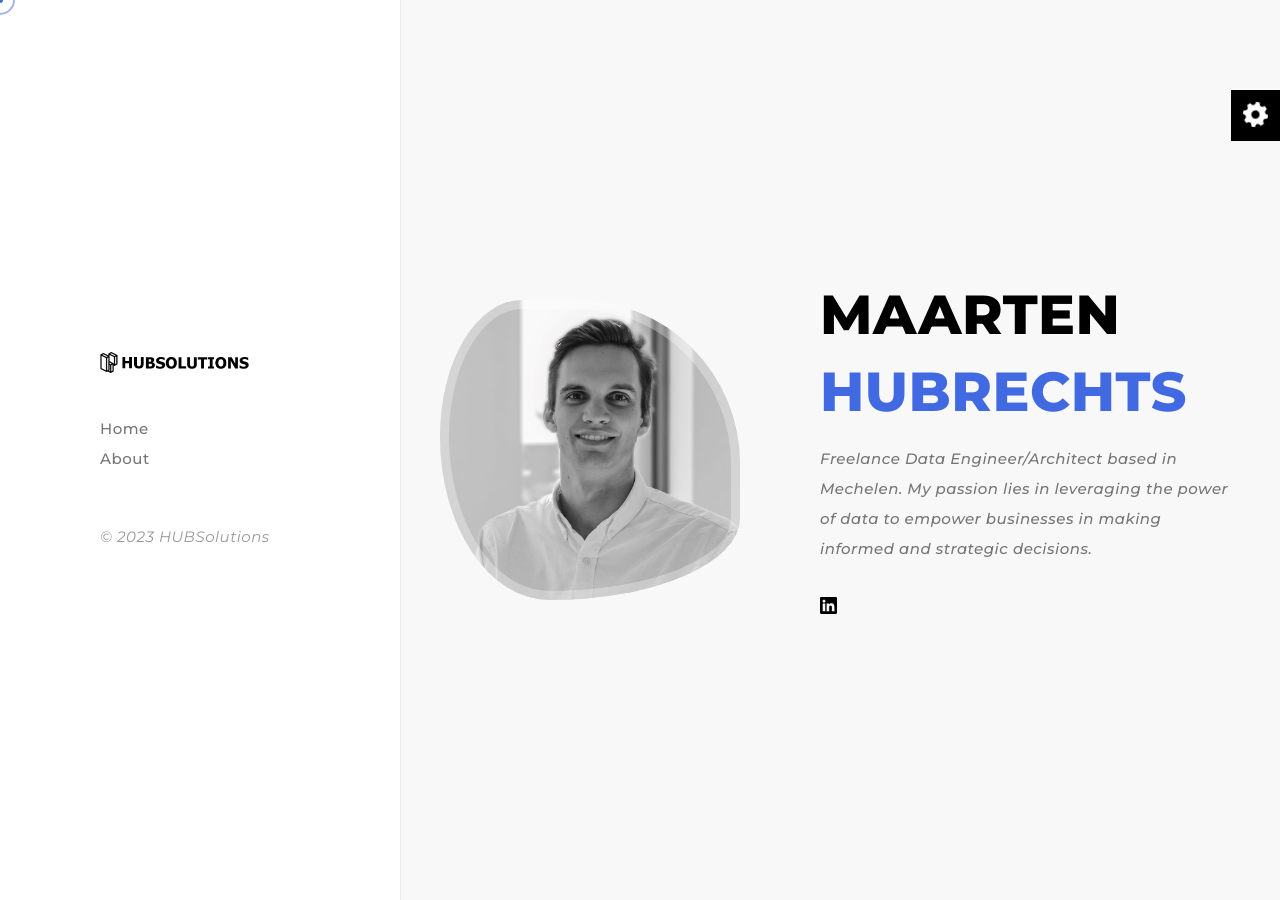
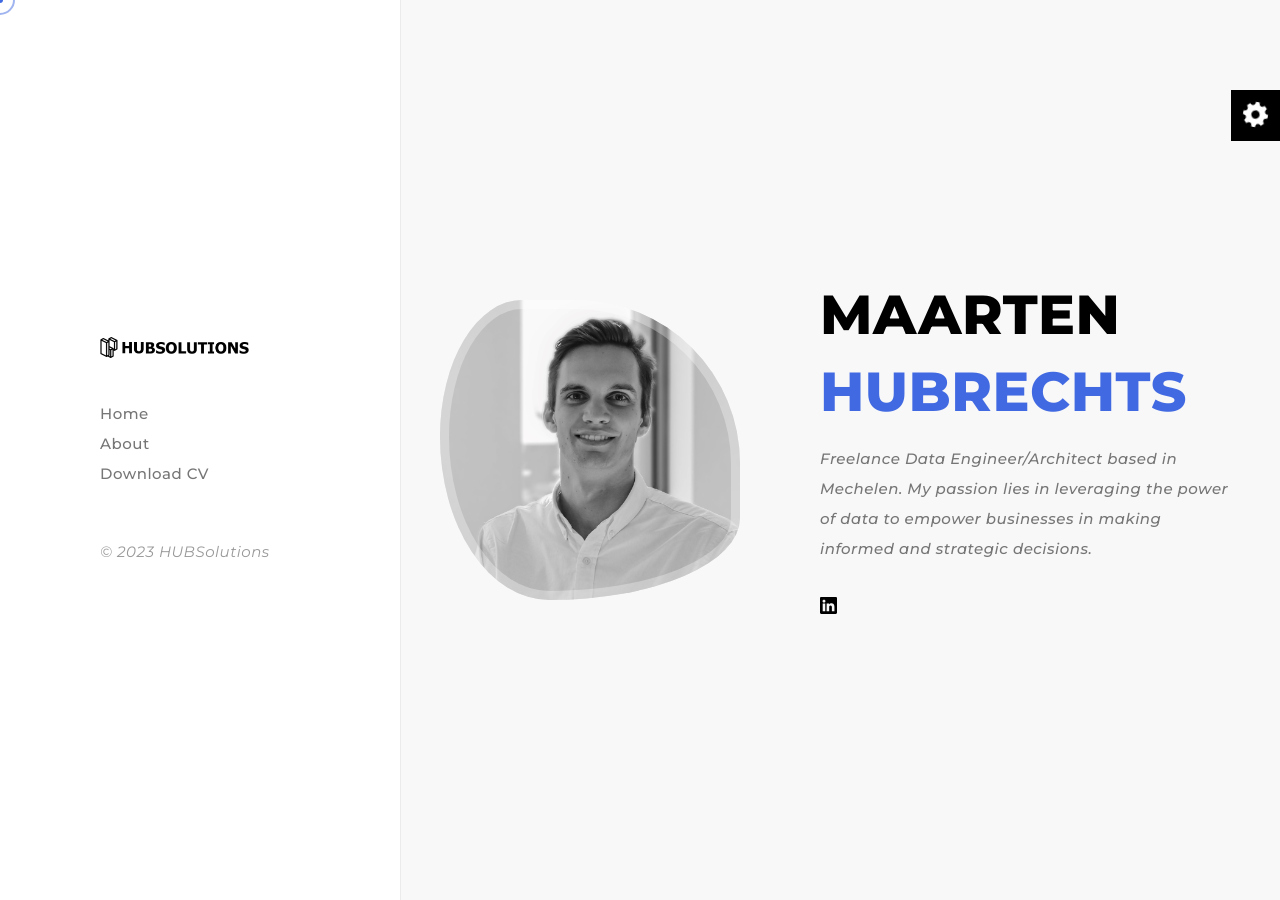
Before and after one commit to MaartenHubrechts/hubsolutions, a Jekyll site: the page built from index.html, in a window 1280 px wide. Built offline with Jekyll 4.4.1, drawn with Linux system fonts in a browser that asks for light colours; nearby versions of some CDN libraries.

Commit message:
add download CV

```diff
--- a/_includes/tk-left-part.html
+++ b/_includes/tk-left-part.html
@@ -14,6 +14,7 @@
                     {% assign x = x | plus:1 %}
                     <li {% if x == 1% %} class="active" {% endif %}><a href="#{{navigation.url}}">{{navigation.text}}</a></li>
                 {% endfor %}
+                <li><a href="{{'/assets/pdf/cv.pdf' | relative_url}}"><img target="_blank">Download CV</a></li>
             </ul>
         </div>
         <div class="copyright">
```
